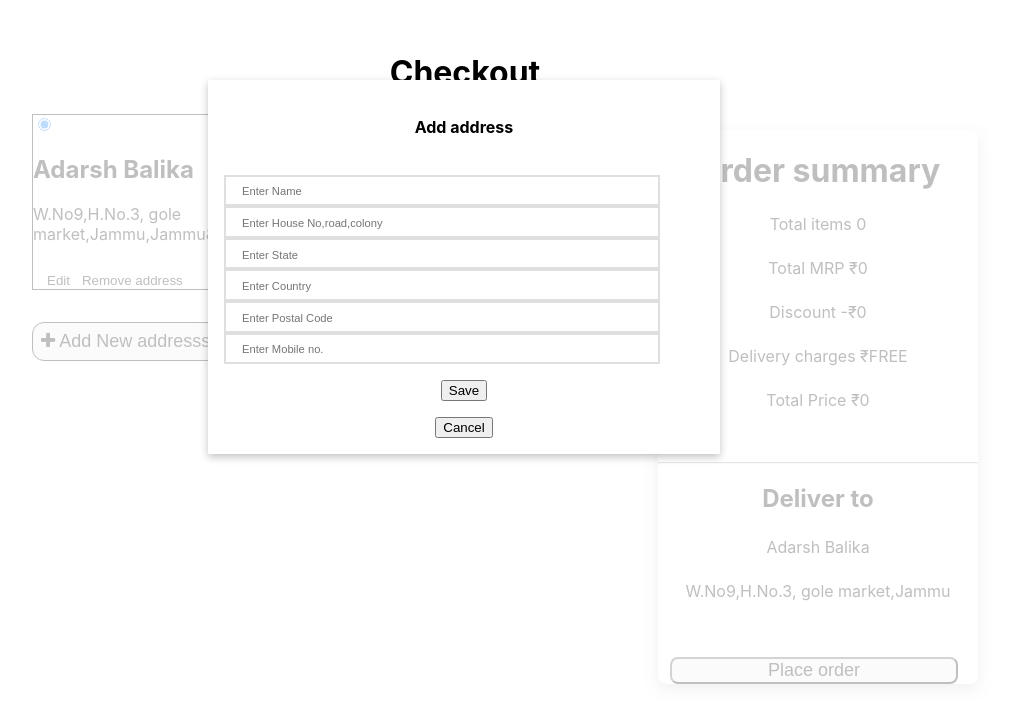
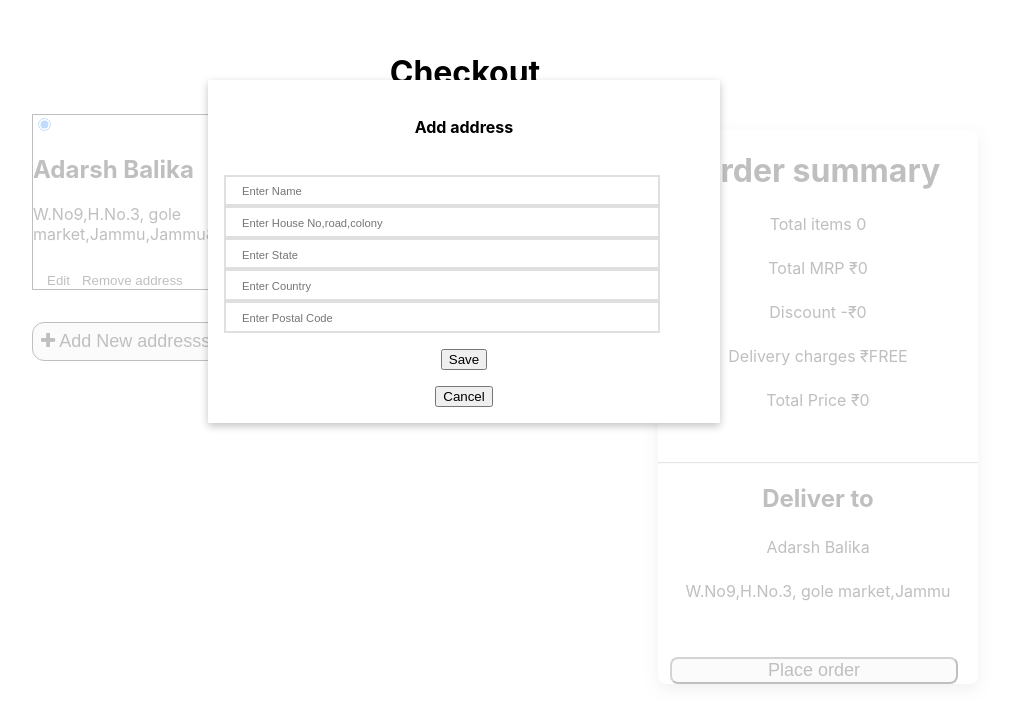
Before and after one commit to mahimagupta24/e-commerce-app, a React (Create React App) app: page /address in a window 1280 px wide. Both pictures are taken after a click on the button "Add New addresss". Shown: the top 722 px of the page, without its empty margins (175-1184 px from the left). Built offline with nearby package versions, Linux system fonts and the light colour scheme; no server answers; what miragejs would draw is missing.

Commit message:
refactor code

```diff
--- a/src/pages/AddressForm.jsx
+++ b/src/pages/AddressForm.jsx
@@ -16,7 +16,6 @@ export default function UserAddress({ onSave, editingAddressId }) {
           home_address: "",
           state: "",
           country: "",
-          phoneNo:""
         }
   );
 
@@ -73,13 +72,7 @@ export default function UserAddress({ onSave, editingAddressId }) {
           value={address.pincode}
           onChange={(e) => setAddress({ ...address, pincode: e.target.value })}
         />
-        <input
-         className="text-input address-form-input"
-          type="number"
-          placeholder="Enter Mobile no."
-          value={address.phoneNo}
-          onChange={(e) => setAddress({ ...address, phoneNo: e.target.value })}
-        />
+
         </div>
         <button onClick={() => handleSaveAddress(address)} type="submit">
           Save
```
